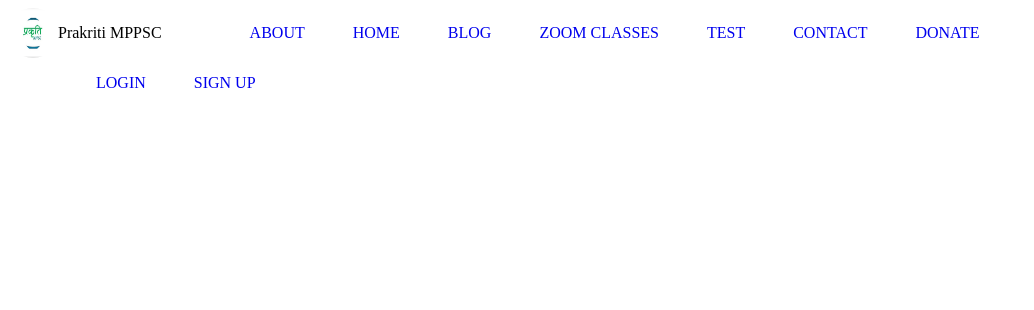
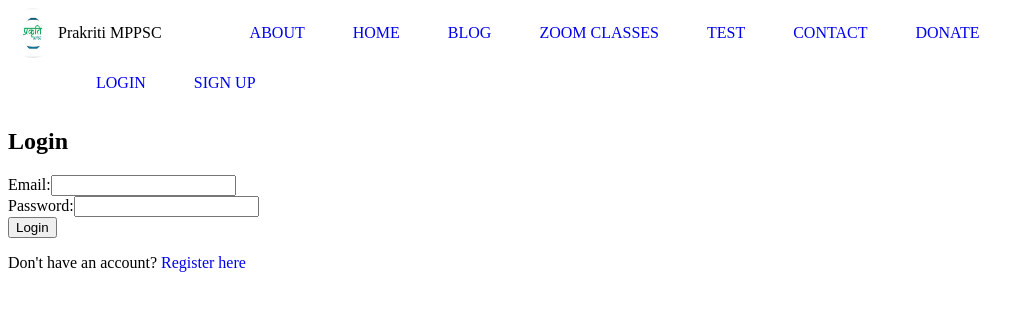
Before and after one commit to govindbisen/Prakriti, a React (Vite) app: page /authentication/login in a window 1280 px wide. Shown: the top 310 px of the page, without its empty margins (0-1034 px from the left). Built offline with nearby package versions, Linux system fonts and the light colour scheme; sample sign-in values are in the browser's storage; the HTML template or start-up script is replaced by a standard one.

Commit message:
login logout completed

```diff
--- a/src/Components/NavRoute.jsx
+++ b/src/Components/NavRoute.jsx
@@ -9,12 +9,9 @@
 import AuthPage from '../Pages/AuthPage';
 import Donate from "../Pages/Donate";
 import Register from '../Pages/Register';
-import LoginForm from "../Pages/Login"
-import useAuth from '../CustomHook/useAuth';
+import Login from "../Pages/Login"
 
 function NavRoute() {
-  const isAuthenticated = useAuth();
-
     const routes = [
         { path: '/about', element: <About /> },
         { path: '/', element: <Home /> },
@@ -24,26 +21,18 @@
         { path: '/contact', element: <Contact /> },
         { path: '/donate', element: <Donate /> },
         { path: '/authentication', element: <AuthPage /> },
-        { path: '*', element: <AuthPage /> },
       ];
-
-
   return (
     <>
-    {isAuthenticated && <Routes>{routes.map((route) => (
-    <Route key={route.path} path={route.path} element={route.element} />
-  ))}
-</Routes>}
-
-    {!isAuthenticated &&  <Routes>
+    <Routes>
+    {routes.map((route) => (
+        <Route key={route.path} path={route.path} element={route.element} />
+      ))}
       <Route path="/authentication" element={<AuthPage />}>
-        <Route path="login" element={<LoginForm />} />
-        <Route path="signup" element={<Register />} />
+        <Route path="register" element={<Register />} />
+        <Route path="login" element={<Login />} />
       </Route>
-    </Routes>}
-
-
-
+    </Routes>
 
     </>
   )
--- a/src/Pages/AuthPage.jsx
+++ b/src/Pages/AuthPage.jsx
@@ -1,6 +1,4 @@
-import React, { useState } from "react";
-import Login from "./Login";
-import Register from "./Register";
+import React from "react";
 import { Outlet, Link } from 'react-router-dom';
 
 function AuthPage() {
@@ -17,9 +15,11 @@
               </li>
             </ul>
           </nav>
-          <Outlet />
+
         </div>
       </main>
+<Outlet/>
+
 
   </>;
 }
```
